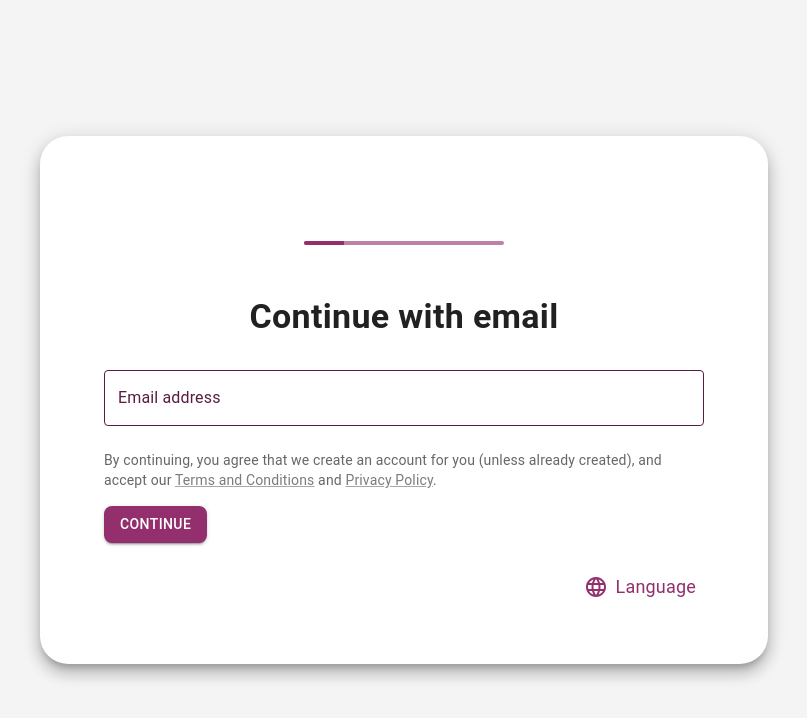
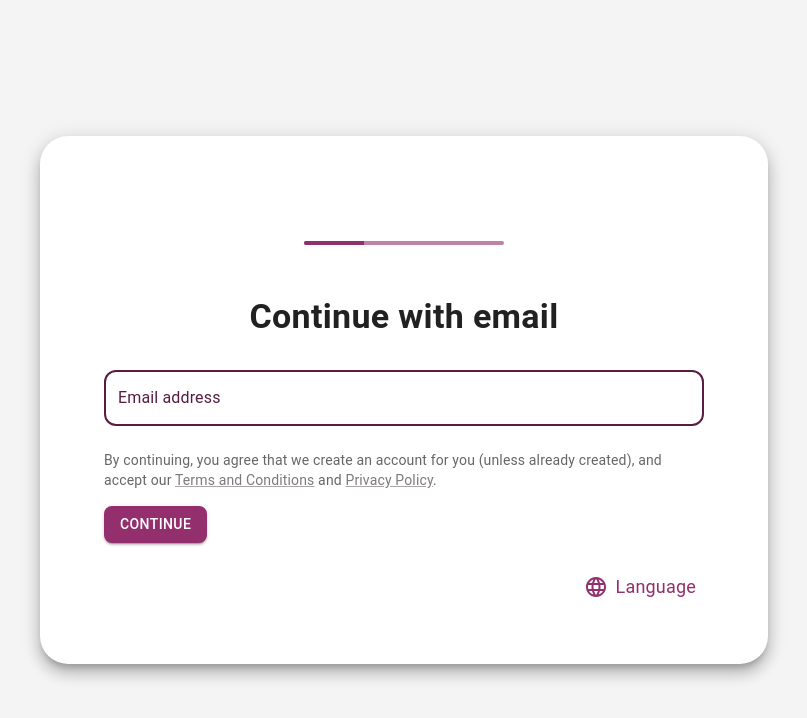
Before and after one commit to josephperez416/tiarafrontend, a React (Create React App) app in the folder TiaraFront/: page /signup/email in a window 1280 px wide. Shown: the top 718 px of the page, without its empty margins (236-1043 px from the left). Built offline with nearby package versions, Linux system fonts and the light colour scheme.

Commit message:
Update EmailPage.js

```diff
--- a/TiaraFront/src/pages/EmailPage.js
+++ b/TiaraFront/src/pages/EmailPage.js
@@ -21,11 +21,11 @@ const EmailPage = () =>{
             height: '100vh', backgroundColor: '#f4f4f4', position: 'relative'}}>
                 <Card sx={{width: 600, height: 400, padding: 8, borderRadius: 7, boxShadow: 10, display:'flex', flexDirection:'column', justifyContent: 'center', position: 'relative'}}>
                     <Box sx={{width: '200px', alignSelf: 'center', marginBottom: '30px'}}>
-                        <LinearProgress variant="determinate" value={20} sx={{height:4, borderRadius: 4, backgroundColor:'rgba(147, 47, 109, 0.6)', '& .MuiLinearProgress-bar':{backgroundColor: '#932F6D'}}}/>
+                        <LinearProgress variant="determinate" value={30} sx={{height:4, borderRadius: 4, backgroundColor:'rgba(147, 47, 109, 0.6)', '& .MuiLinearProgress-bar':{backgroundColor: '#932F6D'}}}/>
                     </Box>
                     <CardContent sx={{textAlign:'center', width:'100%', alignSelf:'center'}}>
                         <Typography fontSize={'34px'} fontWeight="bold" gutterBottom>Continue with email</Typography>
-                        <TextField fullWidth label="Email address" variant="outlined" margin="normal" sx={{'& .MuiOutlinedInput-root': {'& fieldset':{borderColor: '#591C42'},
+                        <TextField fullWidth label="Email address" variant="outlined" margin="normal" sx={{'& .MuiOutlinedInput-root': {'& fieldset':{borderColor: '#591C42', borderWidth:2, borderRadius:"12px"},
                             '&:hover fieldset':{borderColor: '#E09EC7'},
                             '&.Mui-focused fieldset':{borderColor: '#E09EC7'},},
                             '& .MuiInputLabel-root':{color:'#591C42'},
```
